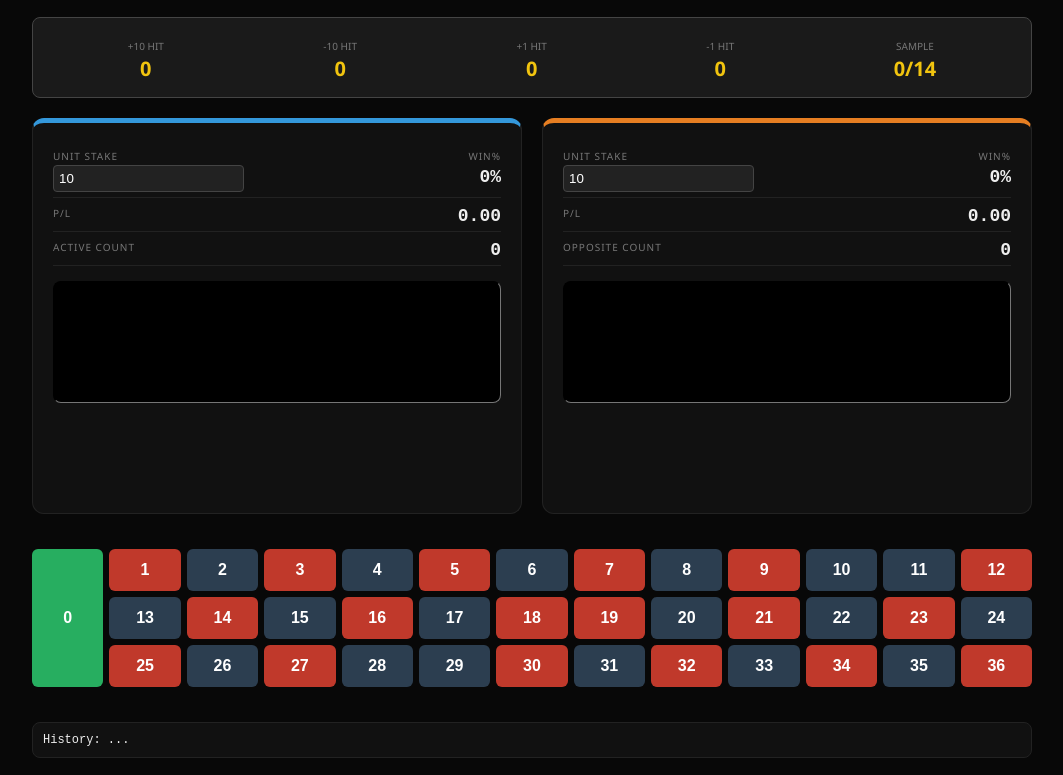
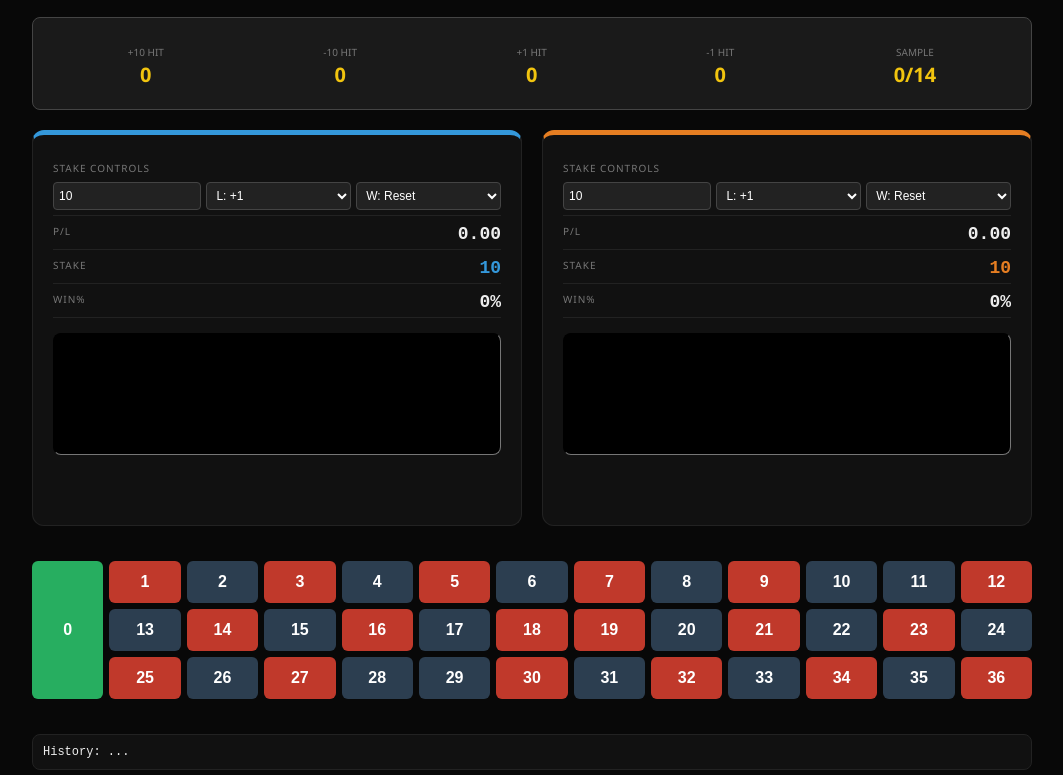
Before and after one commit to gnagarjuna-blip/imaginary, a plain HTML site: page index.html in a window 1280 px wide. Shown: the part 110-885 px from the top of the page, without its empty margins (108-1171 px from the left). Drawn offline with Linux system fonts and the light colour scheme.

Commit message:
Update index.html

```diff
--- a/index.html
+++ b/index.html
@@ -13,7 +13,9 @@
         .u-card { border-top: 5px solid #e67e22; }
 
         .freq-box { grid-column: span 2; background: #1a1a1a; padding: 15px; border-radius: 8px; border: 1px solid #444; display: flex; justify-content: space-around; align-items: center; }
-        .freq-item { text-align: center; }
+        .freq-item { text-align: center; padding: 5px 15px; border-radius: 6px; transition: all 0.3s; border: 1px solid transparent; }
+        /* Highlight Class */
+        .freq-active { background: rgba(241, 196, 15, 0.1); border: 1px solid #f1c40f; box-shadow: 0 0 10px rgba(241, 196, 15, 0.3); }
         .freq-val { font-size: 20px; font-weight: bold; color: #f1c40f; display: block; }
         .freq-lbl { font-size: 10px; color: #777; text-transform: uppercase; }
 
@@ -32,8 +34,9 @@
         .footer-tools { grid-column: span 2; display: flex; gap: 10px; }
         .tool-btn { flex: 1; padding: 12px; border-radius: 6px; border: none; font-weight: bold; cursor: pointer; color: white; }
         .btn-undo { background: #d35400; } .btn-reset { background: #333; }
-        select, input[type="number"] { background: #222; color: #fff; border: 1px solid #444; border-radius: 4px; padding: 5px; width: 100%; }
+        select, input[type="number"] { background: #222; color: #fff; border: 1px solid #444; border-radius: 4px; padding: 5px; width: 100%; font-size: 12px; }
         .history-strip { grid-column: span 2; background: #111; padding: 10px; border-radius: 8px; border: 1px solid #222; font-family: monospace; overflow-x: auto; font-size: 12px; }
+        .prog-settings { display: flex; gap: 5px; margin-top: 5px; }
     </style>
 </head>
 <body>
@@ -67,30 +70,58 @@
         </div>
 
         <div class="freq-box">
-            <div class="freq-item"><span class="freq-lbl">+10 Hit</span><span id="f+10" class="freq-val">0</span></div>
-            <div class="freq-item"><span class="freq-lbl">-10 Hit</span><span id="f-10" class="freq-val">0</span></div>
-            <div class="freq-item"><span class="freq-lbl">+1 Hit</span><span id="f+1" class="freq-val">0</span></div>
-            <div class="freq-item"><span class="freq-lbl">-1 Hit</span><span id="f-1" class="freq-val">0</span></div>
+            <div id="box+10" class="freq-item"><span class="freq-lbl">+10 Hit</span><span id="f+10" class="freq-val">0</span></div>
+            <div id="box-10" class="freq-item"><span class="freq-lbl">-10 Hit</span><span id="f-10" class="freq-val">0</span></div>
+            <div id="box+1" class="freq-item"><span class="freq-lbl">+1 Hit</span><span id="f+1" class="freq-val">0</span></div>
+            <div id="box-1" class="freq-item"><span class="freq-lbl">-1 Hit</span><span id="f-1" class="freq-val">0</span></div>
             <div class="freq-item"><span class="freq-lbl">Sample</span><span id="fSamp" class="freq-val">0/14</span></div>
         </div>
 
         <div class="card p-card">
             <div class="fin-row">
-                <div style="width:40%"><span class="label">Unit Stake</span><br><input type="number" id="pBase" value="10"></div>
-                <div style="text-align:right"><span class="label">Win%</span><br><span id="pPct" class="val">0%</span></div>
+                <div style="width:100%">
+                    <span class="label">Stake Controls</span>
+                    <div class="prog-settings">
+                        <input type="number" id="pBase" value="10" title="Base Unit">
+                        <select id="pLossProg" title="Loss Progression Step">
+                            <option value="0">L: 0 (Flat)</option>
+                            <option value="1" selected>L: +1</option><option value="2">L: +2</option><option value="3">L: +3</option>
+                            <option value="4">L: +4</option><option value="5">L: +5</option><option value="6">L: +6</option>
+                            <option value="8">L: +8</option><option value="10">L: +10</option><option value="12">L: +12</option>
+                        </select>
+                        <select id="pWinProg" title="Win Reduction Step">
+                            <option value="0">W: Reset</option>
+                            <option value="1">W: -1</option><option value="2">W: -2</option><option value="3">W: -3</option>
+                            <option value="4">W: -4</option><option value="5">W: -5</option><option value="6">W: -6</option>
+                        </select>
+                    </div>
+                </div>
             </div>
             <div class="fin-row"><span class="label">P/L</span><span id="pPL" class="val">0.00</span></div>
-            <div class="fin-row"><span class="label">Active Count</span><span id="pCount" class="val">0</span></div>
+            <div class="fin-row"><span class="label">Stake</span><span id="pStakeDisp" class="val" style="color:#3498db">10</span></div>
+            <div class="fin-row"><span class="label">Win%</span><span id="pPct" class="val">0%</span></div>
             <div class="notation-area" id="pNot"></div>
         </div>
 
         <div class="card u-card">
             <div class="fin-row">
-                <div style="width:40%"><span class="label">Unit Stake</span><br><input type="number" id="uBase" value="10"></div>
-                <div style="text-align:right"><span class="label">Win%</span><br><span id="uPct" class="val">0%</span></div>
+                <div style="width:100%">
+                    <span class="label">Stake Controls</span>
+                    <div class="prog-settings">
+                        <input type="number" id="uBase" value="10">
+                        <select id="uLossProg">
+                            <option value="0">L: 0</option><option value="1" selected>L: +1</option><option value="2">L: +2</option>
+                            <option value="4">L: +4</option><option value="6">L: +6</option><option value="12">L: +12</option>
+                        </select>
+                        <select id="uWinProg">
+                            <option value="0">W: Reset</option><option value="1">W: -1</option><option value="6">W: -6</option>
+                        </select>
+                    </div>
+                </div>
             </div>
             <div class="fin-row"><span class="label">P/L</span><span id="uPL" class="val">0.00</span></div>
-            <div class="fin-row"><span class="label">Opposite Count</span><span id="uCount" class="val">0</span></div>
+            <div class="fin-row"><span class="label">Stake</span><span id="uStakeDisp" class="val" style="color:#e67e22">10</span></div>
+            <div class="fin-row"><span class="label">Win%</span><span id="uPct" class="val">0%</span></div>
             <div class="notation-area" id="uNot"></div>
         </div>
 
@@ -130,21 +161,29 @@
         ['p', 'u'].forEach(side => {
             if (fin[side].activeNumbers.length > 0) {
                 if(side === 'p') fin.totalBets++;
+
                 let base = parseInt(document.getElementById(side+'Base').value);
+                let lossStep = parseInt(document.getElementById(side+'LossProg').value);
+                let winStep = parseInt(document.getElementById(side+'WinProg').value);
+
                 let multiplier = (mode === 'straight') ? 36 : (mode === 'streets' ? 12 : 6);
                 let betCount = (mode === 'straight') ? fin[side].activeNumbers.length : fin[side].activeGroups.length;
 
                 if (fin[side].activeNumbers.includes(n)) {
                     fin[side].pl += (fin[side].stake * multiplier) - (betCount * fin[side].stake);
                     fin[side].wins++;
-                    fin[side].stake = Math.max(base, fin[side].stake - base);
+                    // Win Logic: If winStep is 0, reset to base. Else subtract step.
+                    if(winStep === 0) fin[side].stake = base;
+                    else fin[side].stake = Math.max(base, fin[side].stake - (base * winStep));
                 } else {
                     fin[side].pl -= (betCount * fin[side].stake);
-                    fin[side].stake += base;
+                    // Loss Logic: Add base * lossStep
+                    fin[side].stake += (base * lossStep);
                 }
             }
         });
 
+        // Auto-clear logic for Predicted side on hit
         if (fin.p.activeNumbers.includes(n)) {
             fin.p.activeNumbers = []; fin.p.activeGroups = []; fin.p.activeRoots = [];
         }
@@ -170,6 +209,9 @@
     }
 
     function process() {
+        // Clear previous highlights
+        document.querySelectorAll('.freq-item').forEach(el => el.classList.remove('freq-active'));
+
         if(history.length < 2) {
             if(history.length === 1) document.getElementById('lastNum').innerText = history[0];
             updateUI(); return;
@@ -186,7 +228,12 @@
 
         for(let op of scanList) {
             let t = (op==="+10")?prev+10:(op==="-10")?prev-10:(op==="+1")?prev+1:prev-1;
-            if(t >=0 && t <= 36 && getWheelArea(t, 2).includes(last)) { foundOp = op; break; }
+            if(t >=0 && t <= 36 && getWheelArea(t, 2).includes(last)) {
+                foundOp = op;
+                // Highlight the operator box
+                document.getElementById('box' + op).classList.add('freq-active');
+                break;
+            }
         }
 
         if(!foundOp) {
@@ -228,7 +275,7 @@
                     let size = (mode === 'streets') ? 3 : 6;
                     for(let i=0; i<size; i++) {
                         let n = (gid === 0) ? 0 : (gid*size)-i;
-                        if(n>=0) pNums.add(n);
+                        if(n>=0 && n<=36) pNums.add(n);
                     }
                 });
                 fin.p.activeNumbers = Array.from(pNums);
@@ -262,7 +309,7 @@
         const nVal = document.getElementById('nExp').value;
         ['p', 'u'].forEach(side => {
             let html = "";
-            if (mode === 'straight' && side === 'p') {
+            if (mode === 'straight' && side === 'p' && fin.p.activeRoots.length > 0) {
                 fin.p.activeRoots.forEach(r => html += `<div class="n-block">${r}n${nVal}</div>`);
             } else {
                 let data = (mode === 'straight') ? fin[side].activeNumbers : fin[side].activeGroups;
@@ -280,7 +327,7 @@
         ['p', 'u'].forEach(s => {
             document.getElementById(`${s}PL`).innerText = fin[s].pl.toFixed(2);
             document.getElementById(`${s}PL`).className = `val ${fin[s].pl >= 0 ? 'win' : 'loss'}`;
-            document.getElementById(`${s}Count`).innerText = (mode === 'straight') ? fin[s].activeNumbers.length : fin[s].activeGroups.length;
+            document.getElementById(`${s}StakeDisp`).innerText = fin[s].stake;
             document.getElementById(`${s}Pct`).innerText = fin.totalBets > 0 ? Math.round((fin[s].wins/fin.totalBets)*100) + "%" : "0%";
         });
         document.getElementById('histStrip').innerHTML = "History: " + history.slice(-12).join(" | ");
```
